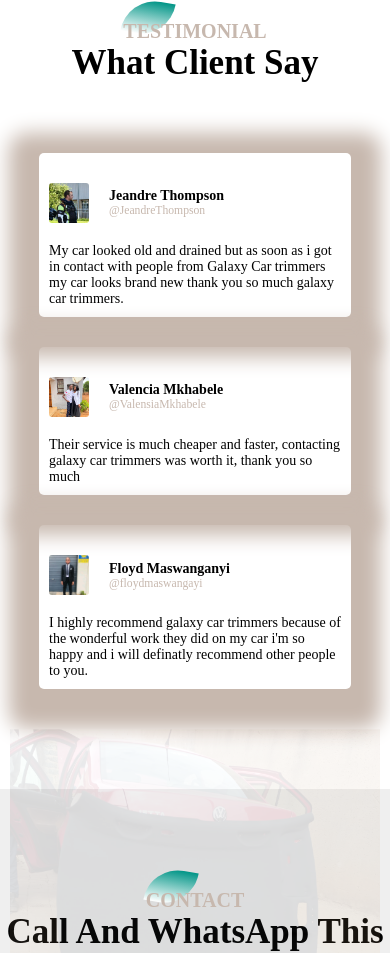
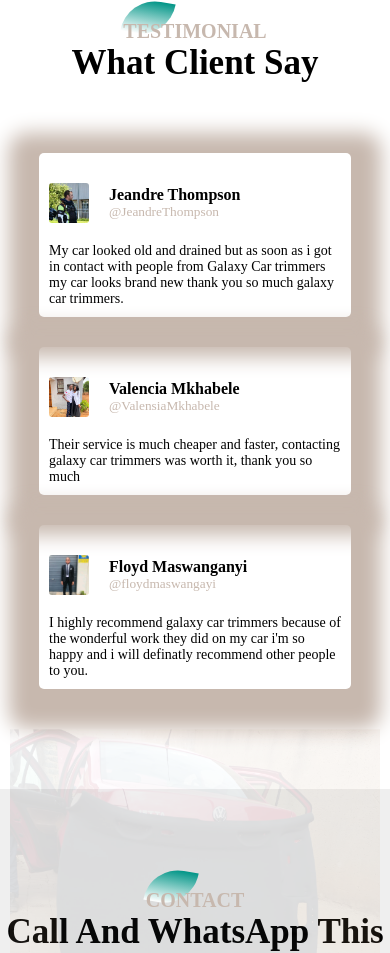
Before and after one commit to merriam140/Galaxy-Car-Trimmers-Website, a plain HTML site: page index.html in a window 390 px wide. Shown: the part 3437-4390 px from the top of the page. Drawn offline with Linux system fonts and the light colour scheme; some packages are replaced by stand-ins of ours; a script that the page names is missing.

Commit message:
Update style.css

```diff
--- a/style.css
+++ b/style.css
@@ -311,7 +311,7 @@ hr{
 	cursor:pointer;
 	transition:.5s;
 }
-.testimonial-col{
+.testimonial-col p{
 	font-size:14px;
 }
 .User{
```
